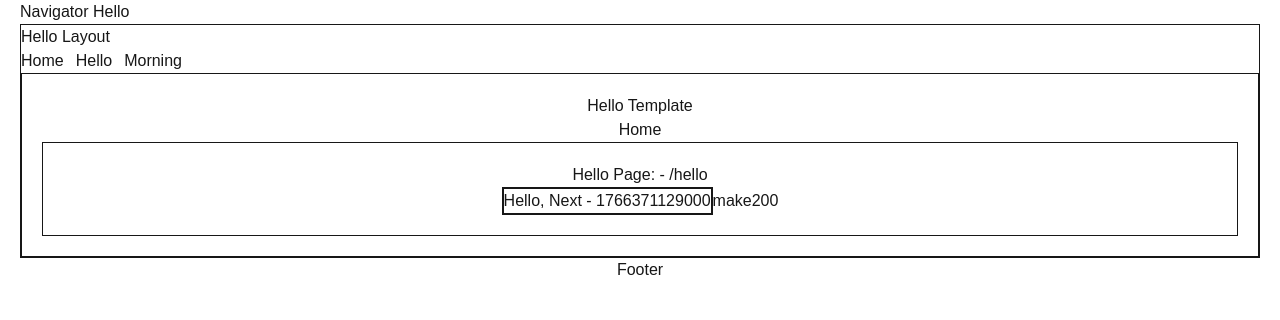
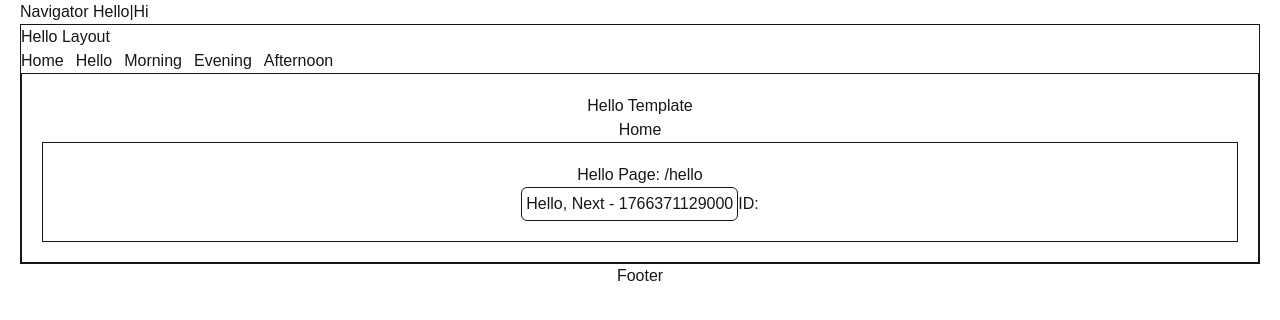
Before and after one commit to KelseyKwon/hana8, a Next.js app in the folder next/my-app/: page /hello in a window 1280 px wide. Shown: the top 320 px of the page. Built offline with nearby package versions, Linux system fonts and the light colour scheme.

Commit message:
[Next / 1222] - 연습문제 page.155 & Dynamic Routes

```diff
--- a/next/my-app/app/(routes)/hello/SayHello.tsx
+++ b/next/my-app/app/(routes)/hello/SayHello.tsx
@@ -3,7 +3,7 @@
   return (
     <button
       onClick={() => alert(`Hello, ${name}!`)}
-      className="cursor border-2"
+      className="cursor-pointer rounded-md border p-1"
       suppressHydrationWarning
     >
       Hello, {name} - {Date.now()}
--- /dev/null
+++ b/next/my-app/app/(routes)/hello/afternoon/page.tsx
@@ -0,0 +1,3 @@
+export default function Afternoon() {
+  return <h1>Good Afternoon!</h1>;
+}
--- /dev/null
+++ b/next/my-app/app/(routes)/hello/evening/page.tsx
@@ -0,0 +1,3 @@
+export default function Evening() {
+  return <h1>Good Evening!</h1>;
+}
--- a/next/my-app/app/(routes)/hello/layout.tsx
+++ b/next/my-app/app/(routes)/hello/layout.tsx
@@ -11,6 +11,9 @@
         <Link href={'/'}>Home</Link>
         <Link href={'/hello'}>Hello</Link>
         <Link href={'/hello/morning'}>Morning</Link>
+        <Link href={'/hello/evening'}>Evening</Link>
+        <Link href={'/hello/afternoon'}>Afternoon</Link>
+
         {/* page가 나올 자리를 잡기 */}
       </div>
       <div className="border p-5 text-center">{children}</div>
--- a/next/my-app/app/(routes)/hello/morning/layout.tsx
+++ /dev/null
@@ -1,19 +0,0 @@
-import Link from 'next/link';
-import type { PropsWithChildren } from 'react';
-
-export const dynamic = 'auto';
-
-export default function MorningLayout({ children }: PropsWithChildren) {
-  return (
-    <>
-      <h1>Hello Layout</h1>
-      <div className="flex gap-3">
-        <Link href={'/'}>Home</Link>
-        <Link href={'/hello'}>Hello</Link>
-        <Link href={'/hello/morning'}>Morning</Link>
-        {/* page가 나올 자리를 잡기 */}
-      </div>
-      <div className="border p-5 text-center">{children}</div>
-    </>
-  );
-}
--- a/next/my-app/app/(routes)/hello/morning/template.tsx
+++ /dev/null
@@ -1,15 +0,0 @@
-import Link from 'next/link';
-import type { PropsWithChildren } from 'react';
-
-export const dynamic = 'auto';
-
-export default function MorningTemplate({ children }: PropsWithChildren) {
-  return (
-    <>
-      <h1>Hello Template</h1>
-      <Link href={'/'}>Home</Link>
-      {/* page가 나올 자리를 잡기 */}
-      <div className="border p-5 text-center">{children}</div>
-    </>
-  );
-}
--- a/next/my-app/app/(routes)/hello/page.tsx
+++ b/next/my-app/app/(routes)/hello/page.tsx
@@ -2,18 +2,36 @@
 'use client';
 
 import { usePathname, useRouter, useSearchParams } from 'next/navigation';
+import { Suspense } from 'react';
 import SayHello from './SayHello';
 
 export const dynamic = 'auto';
 
 export default function Hello() {
   const pathname = usePathname();
+  return (
+    <>
+      <h1>Hello Page: {pathname}</h1>
+      <div>
+        {/* <Suspense fallback={<h1>...</h1>}> */}
+        <SayHello name={'Next'} />
+        {/* </Suspense> */}
+        <Suspense fallback={<h1>Loading ID...</h1>}>
+          <SearchParamId />
+        </Suspense>
+      </div>
+    </>
+  );
+}
+
+function SearchParamId() {
+  const pathname = usePathname();
   const searchParams = useSearchParams();
 
   const params = new URLSearchParams(searchParams.toString());
 
   const id = searchParams.get('id');
-  const name = searchParams.get('name');
+  // const name = searchParams.get('name');
 
   const router = useRouter();
   const make200 = () => {
@@ -25,17 +43,5 @@
     // router.push('/');
   };
 
-  return (
-    <>
-      <h1>
-        Hello Page: {id} - {pathname}
-      </h1>
-      <div suppressHydrationWarning>
-        {/* <Suspense fallback={<h1>...</h1>}> */}
-        <SayHello name={name ?? 'Next'} />
-        {/* </Suspense> */}
-        <button onClick={make200}>make200</button>
-      </div>
-    </>
-  );
+  return <button onClick={make200}>ID: {id}</button>;
 }
--- a/next/my-app/app/(routes)/hello/template.tsx
+++ b/next/my-app/app/(routes)/hello/template.tsx
@@ -1,5 +1,5 @@
 import Link from 'next/link';
-import type { PropsWithChildren } from 'react';
+import { type PropsWithChildren } from 'react';
 
 export const dynamic = 'auto';
 
--- /dev/null
+++ b/next/my-app/app/(routes)/hi/[time]/page.tsx
@@ -0,0 +1,14 @@
+import { use } from 'react';
+
+type Props = {
+  params: Promise<{ time: 'morning' | 'afternoon' | 'evening' }>;
+};
+export default function Hi({ params }: Props) {
+  // params의 Promise가 벗겨진다. -> morning, afternoon, evening밖에 안된다.
+  const { time } = use(params);
+  return (
+    <h1>
+      Good <span className="capitalize">{time}</span>!
+    </h1>
+  );
+}
--- /dev/null
+++ b/next/my-app/app/(routes)/hi/layout.tsx
@@ -0,0 +1,20 @@
+import Link from 'next/link';
+import type { PropsWithChildren } from 'react';
+
+const TIMES = ['morning', 'afternoon', 'evening'];
+export default function HiLayout({ children }: PropsWithChildren) {
+  return (
+    <div className="border-2 border-green-300">
+      <div className="flex gap-3">
+        {/* map 돌리면 키가 있어야 한다! */}
+        {TIMES.map((time) => (
+          <Link href={`/hi/${time}`} key={time}>
+            {time}
+          </Link>
+        ))}
+      </div>
+
+      {children}
+    </div>
+  );
+}
--- a/next/my-app/app/layout.tsx
+++ b/next/my-app/app/layout.tsx
@@ -31,7 +31,8 @@
         className={`${geistSans.variable} ${geistMono.variable} mx-5 antialiased`}
       >
         <nav>
-          Navigator <Link href={'/hello'}>Hello</Link>
+          Navigator <Link href={'/hello'}>Hello</Link>|
+          <Link href={'/hi'}>Hi</Link>
         </nav>
         <div className="border">{children}</div>
         <footer className="text-center">Footer</footer>
```
